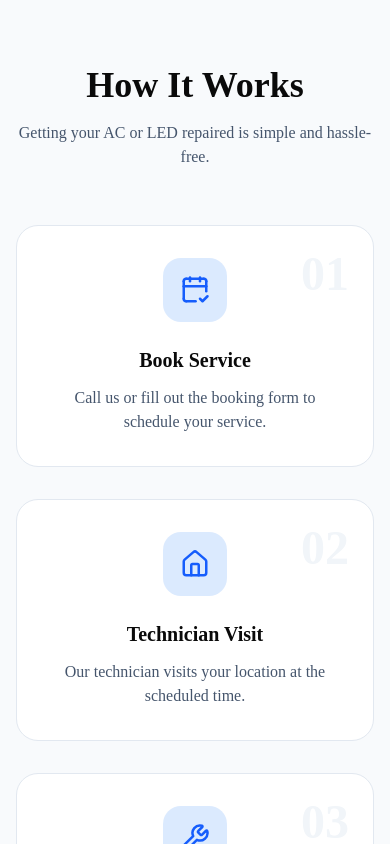
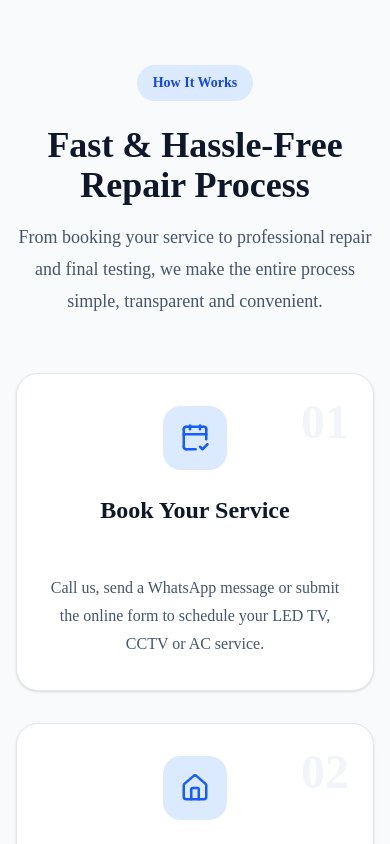
Before and after one commit to sumit9354800/techcool, a Next.js app: page / in a window 390 px wide. Shown: the part 9060-9904 px from the top of the page. Built offline with nearby package versions, Linux system fonts and the light colour scheme.

Commit message:
Fix mobile contact responsiveness

```diff
--- a/src/app/api/contact/route.ts
+++ b/src/app/api/contact/route.ts
@@ -26,9 +26,10 @@ export async function POST(request: Request) {
     }
 
     const { error } = await resend.emails.send({
-      from: "onboarding@resend.dev",
-
-      to: "sumit9354800@gmail.com",
+      from: process.env.RESEND_FROM!,
+      to: process.env.RESEND_TO!,
+      // from: "onboarding@resend.dev",
+      // to: "sumit9354800@gmail.com",
 
       subject: `New Service Request - ${service}`,
 
--- a/src/components/layout/Navbar.tsx
+++ b/src/components/layout/Navbar.tsx
@@ -29,6 +29,7 @@ export function Navbar() {
 
           {/* CTA */}
           <div className="hidden min-[1024px]:block">
+            <Link href="/#contact">
               <Button
                 size="lg"
                 className="
@@ -43,6 +44,7 @@ export function Navbar() {
               >
                 Book Repair
               </Button>
+            </Link>
           </div>
           <MobileNav />
         </nav>
--- a/src/features/contact/Contact.tsx
+++ b/src/features/contact/Contact.tsx
@@ -31,6 +31,7 @@ export function Contact() {
                     className="
                       group
                       flex
+                      min-w-0
                       items-start
                       gap-4
 
@@ -51,8 +52,11 @@ export function Contact() {
                       hover:shadow-xl
                     "
                   >
+                    {/* Icon */}
+
                     <div
                       className="
+                        shrink-0
                         rounded-2xl
                         bg-blue-50
                         p-4
@@ -78,12 +82,21 @@ export function Contact() {
                       />
                     </div>
 
-                    <div>
+                    {/* Text */}
+
+                    <div className="min-w-0 flex-1">
                       <h3 className="font-bold text-slate-900">
                         {item.title}
                       </h3>
 
-                      <p className="mt-2 leading-7 text-slate-600">
+                      <p
+                        className="
+                          mt-2
+                          break-all
+                          leading-7
+                          text-slate-600
+                        "
+                      >
                         {item.value}
                       </p>
                     </div>
--- a/src/features/how-it-works/HowItWorks.tsx
+++ b/src/features/how-it-works/HowItWorks.tsx
@@ -1,24 +1,45 @@
 import { Container } from "@/components/common/Container";
 import { StepCard } from "./StepCard";
 import { steps } from "./steps.data";
+import { FadeUp } from "@/components/common/Motion";
 
 export function HowItWorks() {
   return (
-    <section className="bg-slate-50 py-24">
+    <section id="how-it-works" className="bg-slate-50 py-24">
       <Container>
-        <div className="mx-auto mb-14 max-w-2xl text-center">
-          <h2 className="mb-4 text-4xl font-bold">
-            How It Works
-          </h2>
+        <FadeUp>
+          <div className="mx-auto mb-14 max-w-2xl text-center">
+            <span
+              className="
+      inline-block
+      rounded-full
+      bg-blue-100
+      px-4
+      py-2
+      text-sm
+      font-semibold
+      text-blue-700
+    "
+            >
+              How It Works
+            </span>
 
-          <p className="text-slate-600">
-            Getting your AC or LED repaired is simple and hassle-free.
-          </p>
-        </div>
+            <h2 className="mt-6 text-4xl font-bold text-slate-900">
+              Fast & Hassle-Free Repair Process
+            </h2>
 
-        <div className="grid gap-8 md:grid-cols-2 xl:grid-cols-4">
-          {steps.map((step) => (
-            <StepCard key={step.step} {...step} />
+            <p className="mt-4 text-lg leading-8 text-slate-600">
+              From booking your service to professional repair and final
+              testing, we make the entire process simple, transparent and
+              convenient.
+            </p>
+          </div>
+        </FadeUp>
+        <div className="items-stretch grid gap-8 md:grid-cols-2 xl:grid-cols-4">
+          {steps.map((step, index) => (
+            <FadeUp key={step.step} delay={0.15 * index}>
+              <StepCard {...step} />
+            </FadeUp>
           ))}
         </div>
       </Container>
--- a/src/features/how-it-works/StepCard.tsx
+++ b/src/features/how-it-works/StepCard.tsx
@@ -14,22 +14,146 @@ export function StepCard({
   icon: Icon,
 }: StepCardProps) {
   return (
-    <div className="relative rounded-3xl border border-slate-200 bg-white p-8 text-center transition-all hover:-translate-y-2 hover:shadow-xl">
-      <div className="absolute right-6 top-6 text-5xl font-bold text-slate-100">
+    <div
+      className="
+        group
+        relative
+
+        flex
+        h-full
+        flex-col
+
+        rounded-3xl
+        border
+        border-slate-200
+
+        bg-white
+
+        p-8
+        text-center
+
+        shadow-sm
+
+        transition-all
+        duration-500
+
+        hover:-translate-y-3
+        hover:border-blue-200
+        hover:shadow-[0_25px_60px_rgba(37,99,235,0.15)]
+      "
+    >
+      {/* Step Number */}
+
+      <div
+        className="
+          absolute
+          right-6
+          top-6
+
+          text-5xl
+          font-bold
+
+          text-slate-100
+
+          transition-all
+          duration-500
+
+          group-hover:scale-110
+          group-hover:text-blue-100
+        "
+      >
         {step}
       </div>
 
-      <div className="mx-auto mb-6 flex h-16 w-16 items-center justify-center rounded-2xl bg-blue-100 text-blue-600">
+      {/* Icon */}
+
+      <div
+        className="
+          mx-auto
+          mb-6
+
+          flex
+          h-16
+          w-16
+
+          items-center
+          justify-center
+
+          rounded-2xl
+
+          bg-blue-100
+
+          text-blue-600
+
+          transition-all
+          duration-500
+
+          group-hover:scale-110
+          group-hover:rotate-6
+          group-hover:bg-blue-600
+          group-hover:text-white
+        "
+      >
         <Icon size={30} />
       </div>
 
-      <h3 className="mb-3 text-xl font-semibold">
+      {/* Title */}
+
+      <h3
+        className="
+          min-h-[64px]
+
+          text-2xl
+          font-bold
+
+          text-slate-900
+
+          transition-colors
+          duration-300
+
+          group-hover:text-blue-600
+        "
+      >
         {title}
       </h3>
 
-      <p className="text-slate-600">
+      {/* Description */}
+
+      <p
+        className="
+          mt-4
+
+          flex-1
+
+          leading-7
+          text-slate-600
+        "
+      >
         {description}
       </p>
+
+      {/* Connector Line */}
+
+      {step !== "04" && (
+        <div
+          className="
+            absolute
+
+            left-full
+            top-20
+
+            hidden
+            xl:block
+
+            h-[2px]
+            w-8
+
+            bg-gradient-to-r
+            from-blue-200
+            to-blue-400
+          "
+        />
+      )}
     </div>
   );
 }
--- a/src/features/how-it-works/steps.data.ts
+++ b/src/features/how-it-works/steps.data.ts
@@ -2,36 +2,36 @@ import {
   CalendarCheck2,
   House,
   Wrench,
-  CreditCard,
+  ShieldCheck,
 } from "lucide-react";
 
 export const steps = [
   {
     step: "01",
-    title: "Book Service",
+    title: "Book Your Service",
     description:
-      "Call us or fill out the booking form to schedule your service.",
+      "Call us, send a WhatsApp message or submit the online form to schedule your LED TV, CCTV or AC service.",
     icon: CalendarCheck2,
   },
   {
     step: "02",
-    title: "Technician Visit",
+    title: "Expert Technician Visit",
     description:
-      "Our technician visits your location at the scheduled time.",
+      "Our experienced technician arrives at your location on time to inspect the issue and explain the solution.",
     icon: House,
   },
   {
     step: "03",
-    title: "Repair & Inspection",
+    title: "Professional Repair",
     description:
-      "We inspect the issue, repair it, and test everything properly.",
+      "We repair or install your LED TV, CCTV system or AC using quality tools and genuine spare parts whenever required.",
     icon: Wrench,
   },
   {
     step: "04",
-    title: "Payment & Support",
+    title: "Testing & Service Warranty",
     description:
-      "Pay after service completion and get post-service support.",
-    icon: CreditCard,
+      "After complete testing, we ensure everything works perfectly and provide service support for your peace of mind.",
+    icon: ShieldCheck,
   },
 ];
```
Lines whose indentation alone changed are shown as unchanged.
